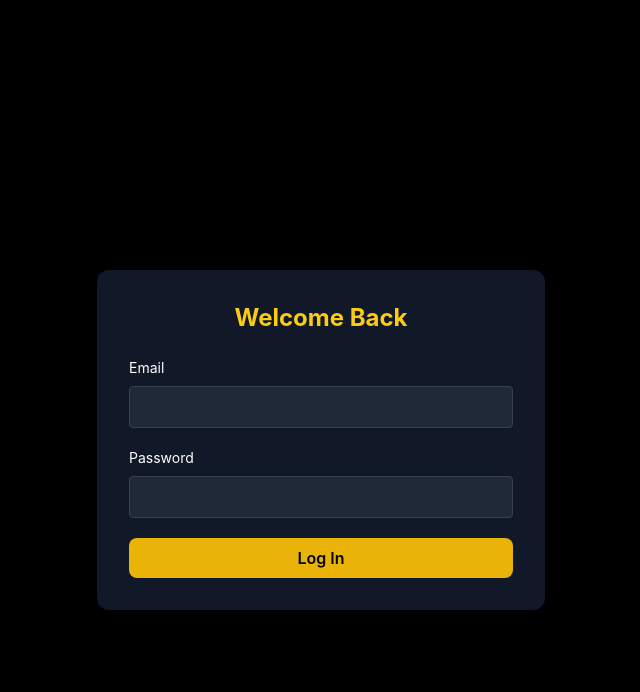
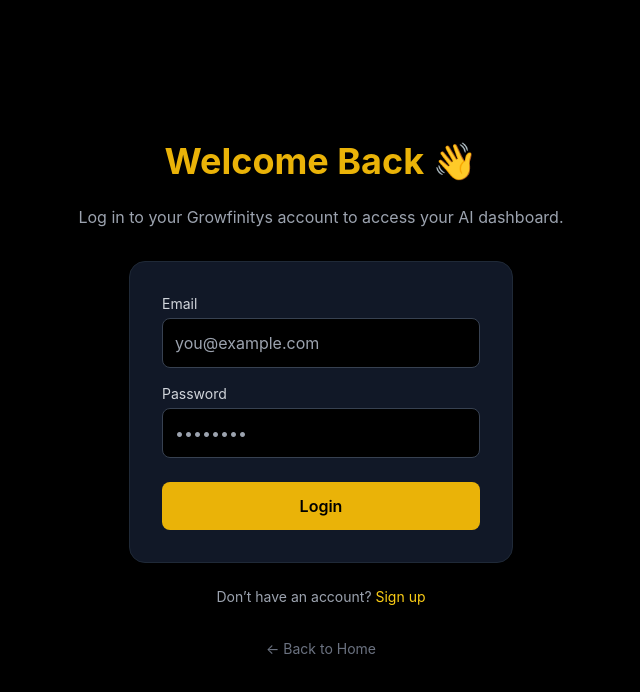
Before and after one commit to mhdkharoub-rgb/growfinitys, a Next.js app: page /login in a window 1280 px wide. Shown: the top 692 px of the page, without its empty margins (319-959 px from the left). Built offline with nearby package versions, Linux system fonts and the light colour scheme.

Commit message:
Update login.js

```diff
--- a/pages/login.js
+++ b/pages/login.js
@@ -1,9 +1,109 @@
-import AuthForm from "../components/AuthForm"
+// /pages/login.js
+import { useState } from "react"
+import { supabase } from "../lib/supabase"
+import { useRouter } from "next/router"
+import Link from "next/link"
 
-export default function LoginPage() {
+export default function Login() {
+  const router = useRouter()
+  const [email, setEmail] = useState("")
+  const [password, setPassword] = useState("")
+  const [loading, setLoading] = useState(false)
+  const [error, setError] = useState("")
+  const [success, setSuccess] = useState("")
+
+  const handleLogin = async (e) => {
+    e.preventDefault()
+    setError("")
+    setSuccess("")
+    setLoading(true)
+
+    const { data, error } = await supabase.auth.signInWithPassword({
+      email,
+      password,
+    })
+
+    if (error) {
+      setError(error.message)
+    } else {
+      setSuccess("Login successful! Redirecting…")
+      setTimeout(() => router.push("/dashboard"), 1500)
+    }
+
+    setLoading(false)
+  }
+
+  const handleSignupRedirect = () => router.push("/signup")
+
   return (
-    <main className="min-h-screen bg-black flex items-center justify-center">
-      <AuthForm mode="login" />
-    </main>
+    <div className="min-h-screen flex flex-col justify-center items-center bg-black text-white px-6">
+      <h1 className="text-4xl font-bold text-yellow-500 mb-6">
+        Welcome Back 👋
+      </h1>
+      <p className="text-gray-400 mb-8">
+        Log in to your Growfinitys account to access your AI dashboard.
+      </p>
+
+      <form
+        onSubmit={handleLogin}
+        className="bg-gray-900 p-8 rounded-2xl shadow-lg w-full max-w-sm border border-gray-800"
+      >
+        <div className="mb-4">
+          <label className="block text-sm text-gray-300 mb-1">Email</label>
+          <input
+            type="email"
+            required
+            value={email}
+            onChange={(e) => setEmail(e.target.value)}
+            className="w-full p-3 rounded-lg bg-black border border-gray-700 text-white focus:border-yellow-500 outline-none"
+            placeholder="you@example.com"
+          />
+        </div>
+
+        <div className="mb-6">
+          <label className="block text-sm text-gray-300 mb-1">Password</label>
+          <input
+            type="password"
+            required
+            value={password}
+            onChange={(e) => setPassword(e.target.value)}
+            className="w-full p-3 rounded-lg bg-black border border-gray-700 text-white focus:border-yellow-500 outline-none"
+            placeholder="••••••••"
+          />
+        </div>
+
+        {error && (
+          <p className="text-red-400 text-sm mb-3 text-center">{error}</p>
+        )}
+        {success && (
+          <p className="text-green-400 text-sm mb-3 text-center">{success}</p>
+        )}
+
+        <button
+          type="submit"
+          disabled={loading}
+          className="w-full bg-yellow-500 text-black font-semibold py-3 rounded-lg hover:bg-yellow-400 transition"
+        >
+          {loading ? "Logging in..." : "Login"}
+        </button>
+      </form>
+
+      <p className="mt-6 text-gray-400 text-sm">
+        Don’t have an account?{" "}
+        <button
+          onClick={handleSignupRedirect}
+          className="text-yellow-400 hover:underline"
+        >
+          Sign up
+        </button>
+      </p>
+
+      <Link
+        href="/"
+        className="mt-8 text-gray-500 hover:text-yellow-400 transition text-sm"
+      >
+        ← Back to Home
+      </Link>
+    </div>
   )
 }
```
